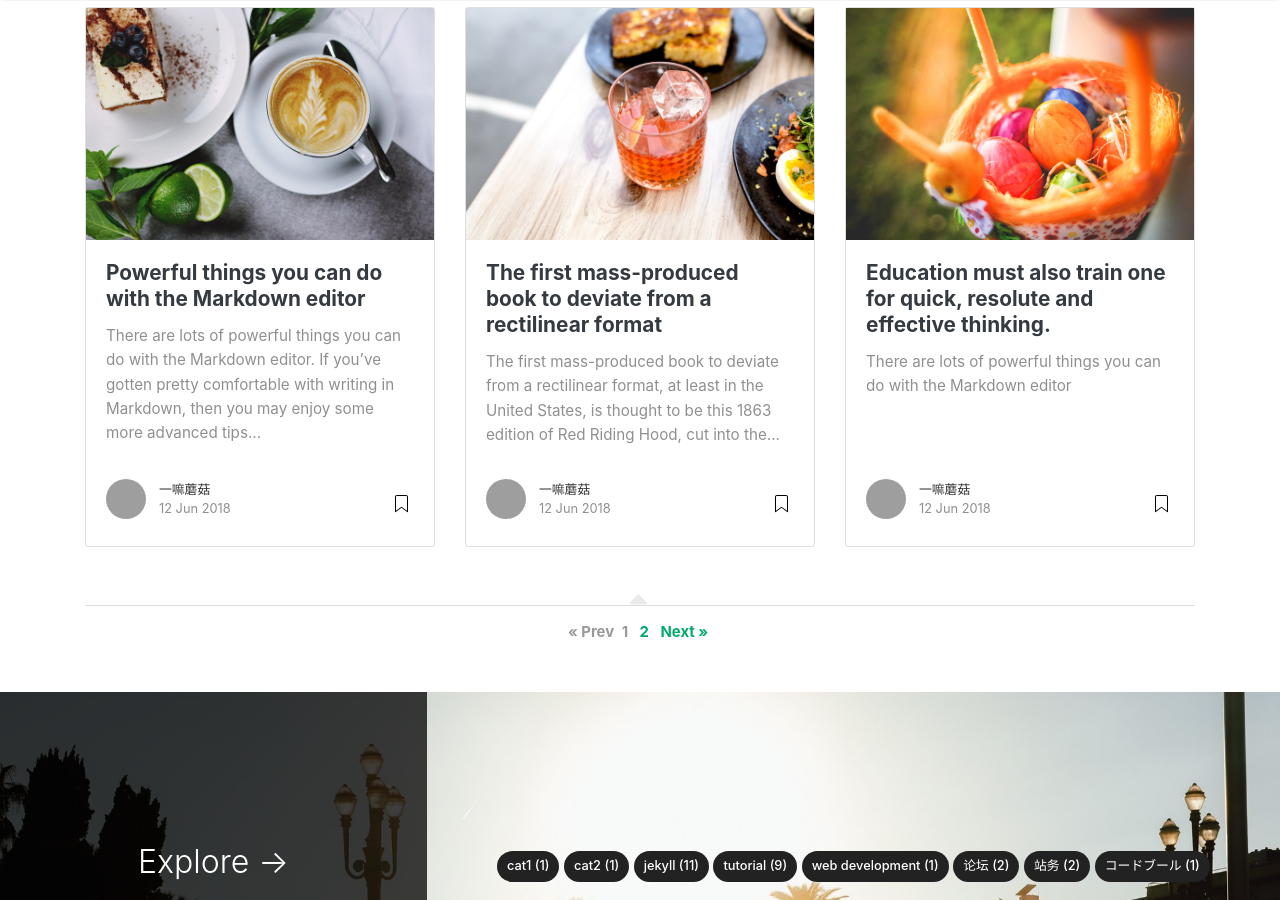
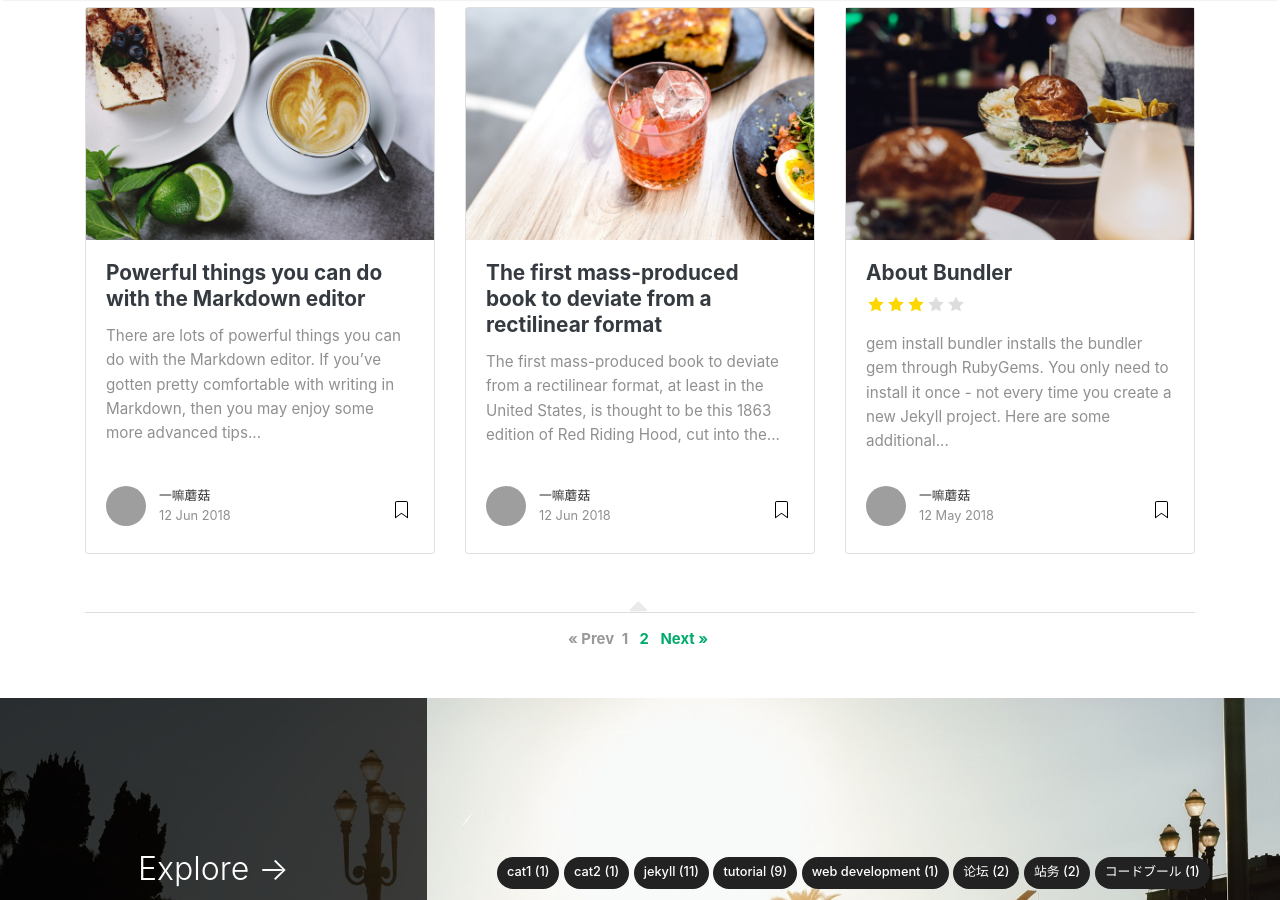
Before and after one commit to mogu-shirahi/mogu-shirahi.github.io, a Jekyll site: the page built from index.html, in a window 1280 px wide and 900 px high, scrolled down 569 px. Built offline with Jekyll 4.4.1, drawn with Linux system fonts in a browser that asks for light colours; nearby versions of some CDN libraries; the list of posts is cut into pages by our own code; grey boxes are pictures that could not be loaded.

Commit message:
Update and rename 2018-06-12-education.md to 2018-06-12-special-formatting-code-blocks.md

```diff
--- a/_posts/2018-06-12-education.md
+++ b/_posts/2018-06-12-special-formatting-code-blocks.md
@@ -2,8 +2,8 @@
 layout: post
 author: mogu
 featured: false
-hidden: false
-title:  "Education must also train one for quick, resolute and effective thinking."
+hidden: true
+title:  "Special formatting, code blocks"
 categories: [ Jekyll, tutorial ]
 image: assets/images/3.jpg
 beforetoc: "Markdown editor is a very powerful thing. In this article I'm going to show you what you can actually do with it, some tricks and tips while editing your post."
```
